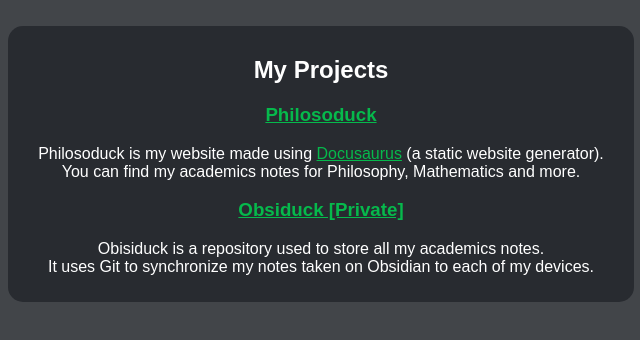
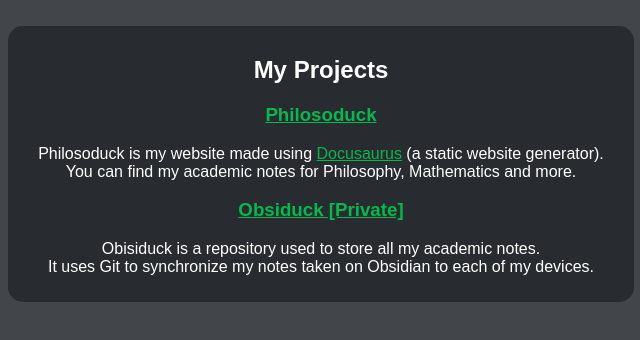
Before and after one commit to FictionalDuck/fictionalduck.github.io, a plain HTML site: page index.html in a window 1280 px wide. Shown: the full height of the page, 319-959 px from the left. Drawn offline with Linux system fonts and the light colour scheme; no server answers.

Commit message:
Fixed a grammatical error in index.html

```diff
--- a/index.html
+++ b/index.html
@@ -17,11 +17,11 @@
             <h3><a href="../philosoduck" target="_blank">Philosoduck</a></h3>
             <p>
                 Philosoduck is my website made using <a href="https://docusaurus.io/" target="_blank">Docusaurus</a> (a
-                static website generator).<br>You can find my academics notes for Philosophy, Mathematics and more.
+                static website generator).<br>You can find my academic notes for Philosophy, Mathematics and more.
             </p>
             <h3><a href="">Obsiduck [Private]</a></h3>
             <p>
-                Obisiduck is a repository used to store all my academics notes.<br>It uses Git to synchronize my notes
+                Obisiduck is a repository used to store all my academic notes.<br>It uses Git to synchronize my notes
                 taken
                 on Obsidian to each of my devices.
             </p>
```
